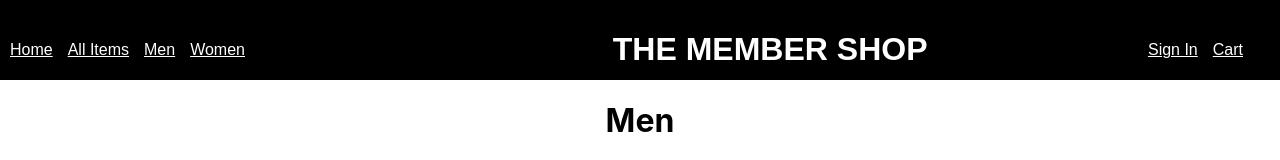
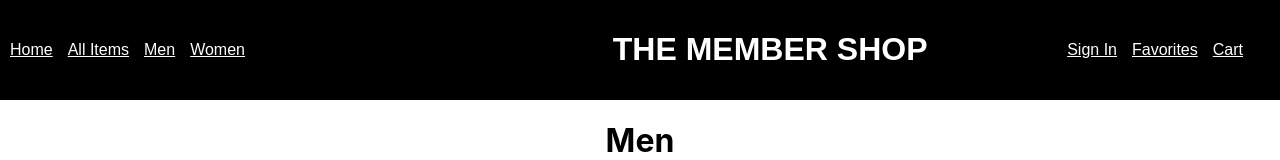
Before and after one commit to riannacastro/first-store-frontend, a React (Create React App) app: page /men in a window 1280 px wide. Shown: the top 160 px of the page. Built offline with nearby package versions, Linux system fonts and the light colour scheme; no server answers.

Commit message:
added sticky nav

```diff
--- a/src/App.js
+++ b/src/App.js
@@ -6,6 +6,7 @@ import ItemsContainer from './components/items/ItemsContainer';
 import WomenItemsContainer from './components/women/WomenItemsContainer';
 import MenItemsContainer from './components/men/MenItemsContainer';
 import SignUpForm from './components/user/SignUpForm';
+import Favorites from './components/Favorites';
 
 function App() {
   return (
@@ -17,6 +18,7 @@ function App() {
         <Route path="/signup" component={SignUpForm} />
         <Route path="/women" component={WomenItemsContainer}/>
         <Route path="/men" component={MenItemsContainer} />
+        <Route path="/favorites" component={Favorites} />
       </Switch>
     </div>
   );
--- /dev/null
+++ b/src/components/Favorites.js
@@ -0,0 +1,9 @@
+import React, { Component } from 'react';
+
+export default class Favorites extends Component {
+  render() {
+    return <div>
+        FAVORITES
+    </div>;
+  }
+}
--- a/src/components/NavBar.js
+++ b/src/components/NavBar.js
@@ -30,6 +30,10 @@ export default function NavBar() {
                 to="/signin"
                 id="home-link"
                 >Sign In</NavLink>
+                <NavLink
+                to="/favorites"
+                id="home-link"
+                >Favorites</NavLink>
                    <NavLink
                 to="/cart"
                 id="home-link"
--- a/src/css/App.css
+++ b/src/css/App.css
@@ -3,9 +3,12 @@
 }
 
 .nav{
+  position: -webkit-sticky;
+  position: sticky;
+  top: 0;
   background: #000000;
-  height: 80px;
-  width: 100%;
+  /* height: 80px;
+  width: 100%; */
   text-decoration: none;
   box-sizing: border-box;
 }
```
